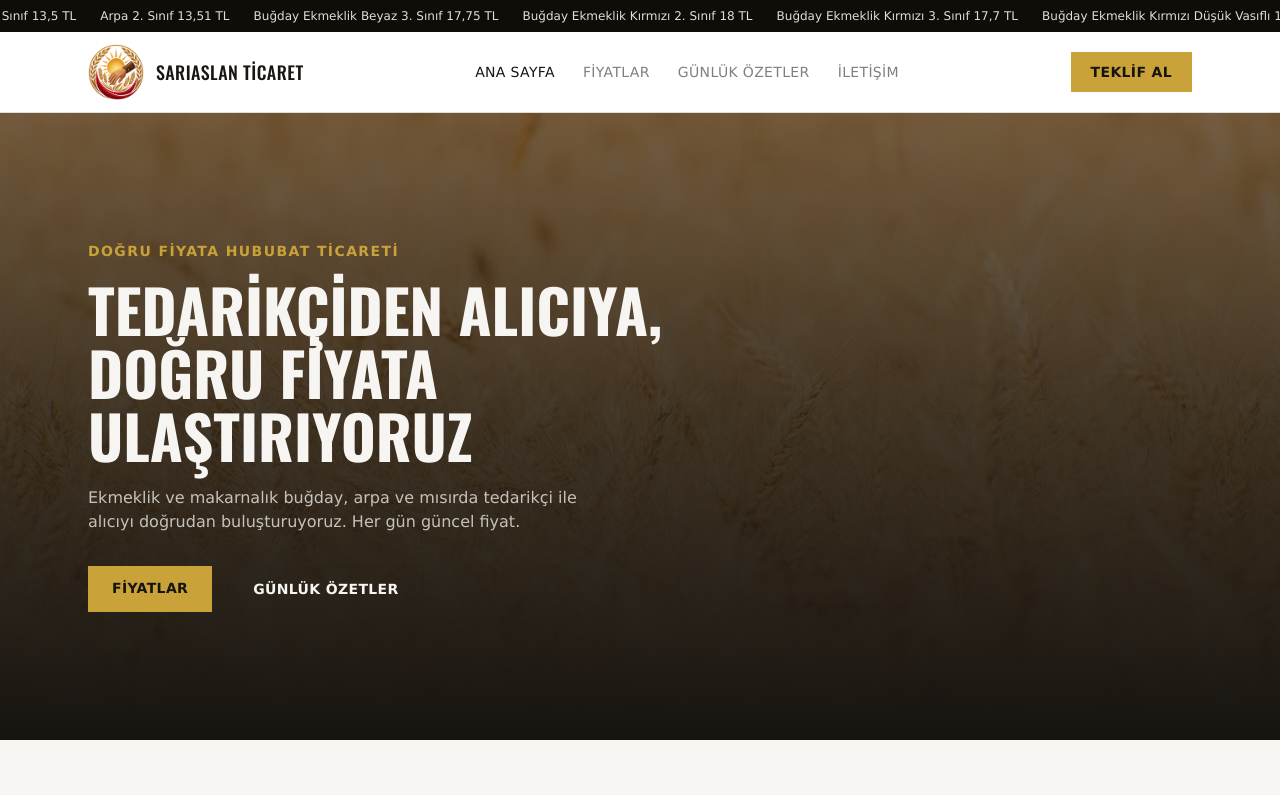
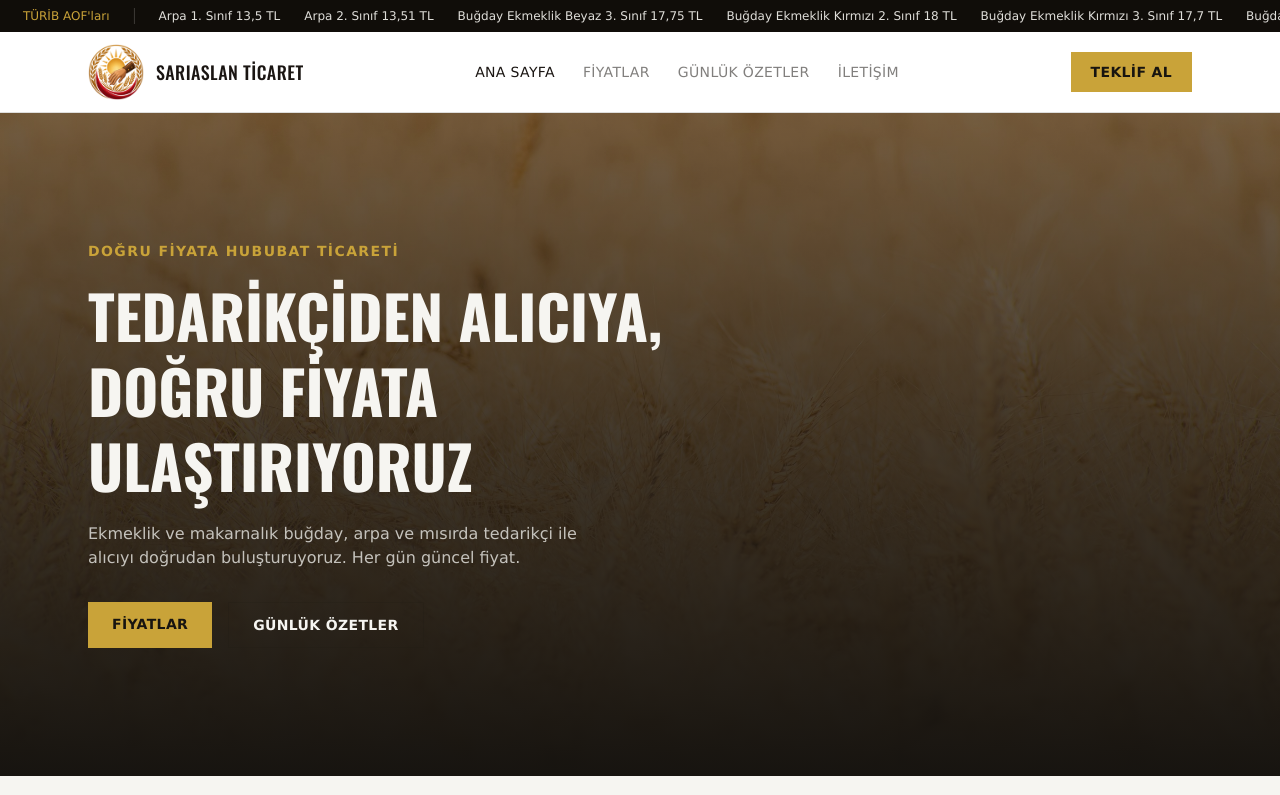
Before and after one commit to utkusaraslan-hue/sariaslan-ticaret, a Next.js app: page / in a window 1280 px wide. Shown: the top 795 px of the page. Built offline with nearby package versions, Linux system fonts and the light colour scheme.

Commit message:
Hero başlığında satır aralığını artır

```diff
--- a/src/app/page.tsx
+++ b/src/app/page.tsx
@@ -24,7 +24,7 @@ export default function Home() {
           <p className="text-sm font-semibold tracking-widest text-wheat">
             DOĞRU FİYATA HUBUBAT TİCARETİ
           </p>
-          <h1 className="mt-4 max-w-2xl font-display text-5xl font-bold leading-[1.05] text-paper sm:text-6xl">
+          <h1 className="mt-4 max-w-2xl font-display text-5xl font-bold leading-[1.25] text-paper sm:text-6xl">
             TEDARİKÇİDEN ALICIYA, DOĞRU FİYATA ULAŞTIRIYORUZ
           </h1>
           <p className="mt-5 max-w-lg text-paper/75">
```
